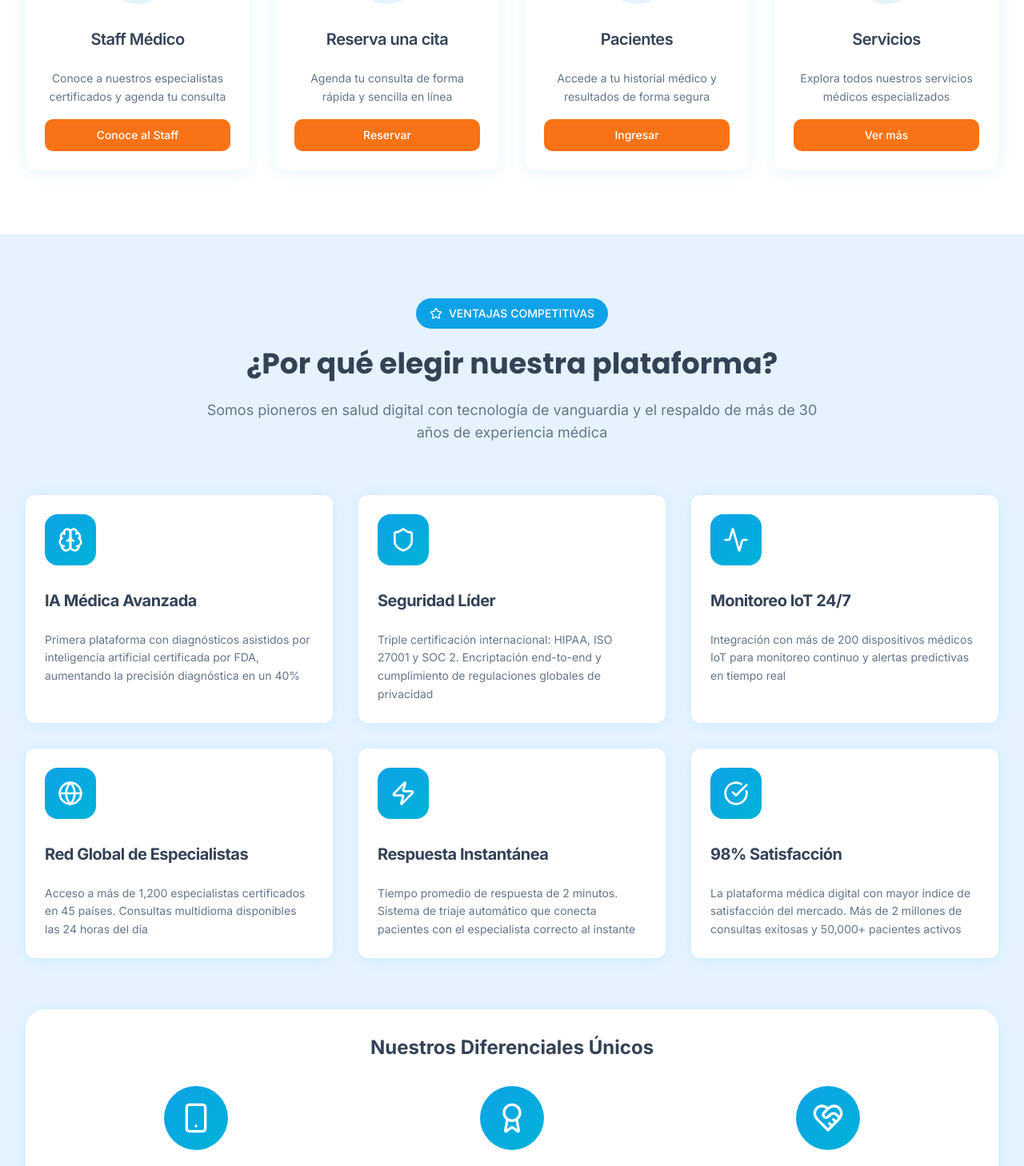
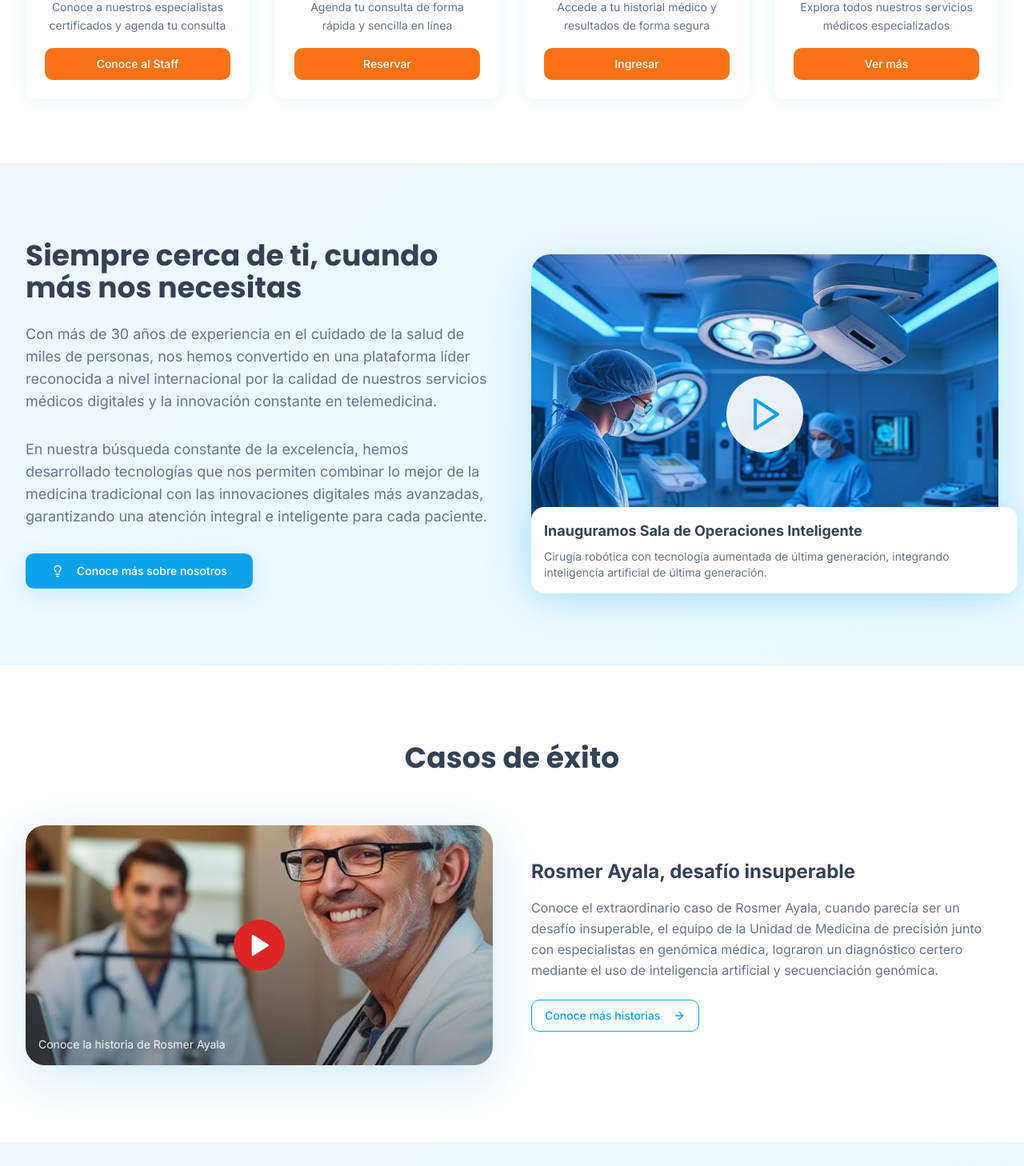
Before and after one commit to carlosleyenda/health-future-nexus, a React (Vite) app: page / in a window 1280 px wide. Shown: the part 1334-2792 px from the top of the page at 80% size. Built offline with nearby package versions, Linux system fonts and the light colour scheme.

Commit message:
Reverted to commit ce8c04c026ef32b8c1e6a8763fe1d2d14b401714

```diff
--- a/src/pages/ModernIndex.tsx
+++ b/src/pages/ModernIndex.tsx
@@ -157,38 +157,6 @@ const ModernIndex = () => {
 
   return (
     <div className="min-h-screen bg-gradient-hero">
-      {/* Top Company Navigation */}
-      <section className="py-6 bg-white border-b border-gray-100">
-        <div className="max-w-7xl mx-auto px-4 sm:px-6 lg:px-8">
-          <div className="flex flex-wrap justify-center gap-8 text-sm">
-            <Button variant="ghost" className="text-professional hover:text-medical-primary font-medium px-4 py-2">
-              <Building className="mr-2 h-4 w-4" />
-              Nosotros
-            </Button>
-            <Button variant="ghost" className="text-professional hover:text-medical-primary font-medium px-4 py-2">
-              <Users className="mr-2 h-4 w-4" />
-              Nuestro Equipo
-            </Button>
-            <Button variant="ghost" className="text-professional hover:text-medical-primary font-medium px-4 py-2">
-              <Award className="mr-2 h-4 w-4" />
-              Acreditaciones
-            </Button>
-            <Button variant="ghost" className="text-professional hover:text-medical-primary font-medium px-4 py-2">
-              <Shield className="mr-2 h-4 w-4" />
-              Calidad y Seguridad
-            </Button>
-            <Button variant="ghost" className="text-professional hover:text-medical-primary font-medium px-4 py-2">
-              <TrendingUp className="mr-2 h-4 w-4" />
-              Innovación
-            </Button>
-            <Button variant="ghost" className="text-professional hover:text-medical-primary font-medium px-4 py-2">
-              <Globe className="mr-2 h-4 w-4" />
-              Responsabilidad Social
-            </Button>
-          </div>
-        </div>
-      </section>
-
       {/* Hero Section */}
       <section className="relative py-20 lg:py-32 overflow-hidden">
         <div className="max-w-7xl mx-auto px-4 sm:px-6 lg:px-8">
@@ -409,164 +377,6 @@ const ModernIndex = () => {
                 </Button>
               </CardContent>
             </Card>
-          </div>
-        </div>
-      </section>
-
-      {/* Competitive Advantages Section */}
-      <section className="py-16 lg:py-20 bg-medical-lighter">
-        <div className="max-w-7xl mx-auto px-4 sm:px-6 lg:px-8">
-          <div className="text-center mb-16">
-            <Badge className="mb-6 bg-medical-primary text-white px-4 py-2 text-sm font-medium">
-              <Star className="w-4 h-4 mr-2" />
-              VENTAJAS COMPETITIVAS
-            </Badge>
-            <h2 className="font-display text-3xl lg:text-4xl font-bold text-professional mb-6">
-              ¿Por qué elegir nuestra plataforma?
-            </h2>
-            <p className="text-lg text-muted-foreground max-w-3xl mx-auto">
-              Somos pioneros en salud digital con tecnología de vanguardia y el respaldo de más de 30 años de experiencia médica
-            </p>
-          </div>
-
-          <div className="grid md:grid-cols-2 lg:grid-cols-3 gap-8">
-            <Card className="hover:shadow-medical transition-all duration-300 border-0 shadow-soft bg-white">
-              <CardHeader className="pb-6">
-                <div className="w-16 h-16 bg-gradient-primary rounded-2xl flex items-center justify-center mb-6">
-                  <Brain className="h-8 w-8 text-white" />
-                </div>
-                <CardTitle className="text-xl font-bold text-professional mb-3">
-                  IA Médica Avanzada
-                </CardTitle>
-              </CardHeader>
-              <CardContent>
-                <CardDescription className="text-muted-foreground leading-relaxed">
-                  Primera plataforma con diagnósticos asistidos por inteligencia artificial certificada por FDA, aumentando la precisión diagnóstica en un 40%
-                </CardDescription>
-              </CardContent>
-            </Card>
-
-            <Card className="hover:shadow-medical transition-all duration-300 border-0 shadow-soft bg-white">
-              <CardHeader className="pb-6">
-                <div className="w-16 h-16 bg-gradient-primary rounded-2xl flex items-center justify-center mb-6">
-                  <Shield className="h-8 w-8 text-white" />
-                </div>
-                <CardTitle className="text-xl font-bold text-professional mb-3">
-                  Seguridad Líder
-                </CardTitle>
-              </CardHeader>
-              <CardContent>
-                <CardDescription className="text-muted-foreground leading-relaxed">
-                  Triple certificación internacional: HIPAA, ISO 27001 y SOC 2. Encriptación end-to-end y cumplimiento de regulaciones globales de privacidad
-                </CardDescription>
-              </CardContent>
-            </Card>
-
-            <Card className="hover:shadow-medical transition-all duration-300 border-0 shadow-soft bg-white">
-              <CardHeader className="pb-6">
-                <div className="w-16 h-16 bg-gradient-primary rounded-2xl flex items-center justify-center mb-6">
-                  <Activity className="h-8 w-8 text-white" />
-                </div>
-                <CardTitle className="text-xl font-bold text-professional mb-3">
-                  Monitoreo IoT 24/7
-                </CardTitle>
-              </CardHeader>
-              <CardContent>
-                <CardDescription className="text-muted-foreground leading-relaxed">
-                  Integración con más de 200 dispositivos médicos IoT para monitoreo continuo y alertas predictivas en tiempo real
-                </CardDescription>
-              </CardContent>
-            </Card>
-
-            <Card className="hover:shadow-medical transition-all duration-300 border-0 shadow-soft bg-white">
-              <CardHeader className="pb-6">
-                <div className="w-16 h-16 bg-gradient-primary rounded-2xl flex items-center justify-center mb-6">
-                  <Globe className="h-8 w-8 text-white" />
-                </div>
-                <CardTitle className="text-xl font-bold text-professional mb-3">
-                  Red Global de Especialistas
-                </CardTitle>
-              </CardHeader>
-              <CardContent>
-                <CardDescription className="text-muted-foreground leading-relaxed">
-                  Acceso a más de 1,200 especialistas certificados en 45 países. Consultas multidioma disponibles las 24 horas del día
-                </CardDescription>
-              </CardContent>
-            </Card>
-
-            <Card className="hover:shadow-medical transition-all duration-300 border-0 shadow-soft bg-white">
-              <CardHeader className="pb-6">
-                <div className="w-16 h-16 bg-gradient-primary rounded-2xl flex items-center justify-center mb-6">
-                  <Zap className="h-8 w-8 text-white" />
-                </div>
-                <CardTitle className="text-xl font-bold text-professional mb-3">
-                  Respuesta Instantánea
-                </CardTitle>
-              </CardHeader>
-              <CardContent>
-                <CardDescription className="text-muted-foreground leading-relaxed">
-                  Tiempo promedio de respuesta de 2 minutos. Sistema de triaje automático que conecta pacientes con el especialista correcto al instante
-                </CardDescription>
-              </CardContent>
-            </Card>
-
-            <Card className="hover:shadow-medical transition-all duration-300 border-0 shadow-soft bg-white">
-              <CardHeader className="pb-6">
-                <div className="w-16 h-16 bg-gradient-primary rounded-2xl flex items-center justify-center mb-6">
-                  <CheckCircle className="h-8 w-8 text-white" />
-                </div>
-                <CardTitle className="text-xl font-bold text-professional mb-3">
-                  98% Satisfacción
-                </CardTitle>
-              </CardHeader>
-              <CardContent>
-                <CardDescription className="text-muted-foreground leading-relaxed">
-                  La plataforma médica digital con mayor índice de satisfacción del mercado. Más de 2 millones de consultas exitosas y 50,000+ pacientes activos
-                </CardDescription>
-              </CardContent>
-            </Card>
-          </div>
-
-          {/* Key Differentiators */}
-          <div className="mt-16 bg-white rounded-3xl p-8 shadow-soft">
-            <h3 className="text-2xl font-bold text-professional text-center mb-8">
-              Nuestros Diferenciales Únicos
-            </h3>
-            <div className="grid md:grid-cols-3 gap-8">
-              <div className="text-center">
-                <div className="w-20 h-20 bg-gradient-primary rounded-full flex items-center justify-center mx-auto mb-4">
-                  <Smartphone className="h-10 w-10 text-white" />
-                </div>
-                <h4 className="text-lg font-semibold text-professional mb-3">
-                  Tecnología Propia
-                </h4>
-                <p className="text-muted-foreground text-sm">
-                  Desarrollamos nuestras propias soluciones tecnológicas sin depender de terceros
-                </p>
-              </div>
-              <div className="text-center">
-                <div className="w-20 h-20 bg-gradient-primary rounded-full flex items-center justify-center mx-auto mb-4">
-                  <Award className="h-10 w-10 text-white" />
-                </div>
-                <h4 className="text-lg font-semibold text-professional mb-3">
-                  Acreditación JCI
-                </h4>
-                <p className="text-muted-foreground text-sm">
-                  Única plataforma digital con triple acreditación JCI consecutiva
-                </p>
-              </div>
-              <div className="text-center">
-                <div className="w-20 h-20 bg-gradient-primary rounded-full flex items-center justify-center mx-auto mb-4">
-                  <HeartHandshake className="h-10 w-10 text-white" />
-                </div>
-                <h4 className="text-lg font-semibold text-professional mb-3">
-                  Atención Integral
-                </h4>
-                <p className="text-muted-foreground text-sm">
-                  Seguimiento completo desde prevención hasta rehabilitación
-                </p>
-              </div>
-            </div>
           </div>
         </div>
       </section>
```
